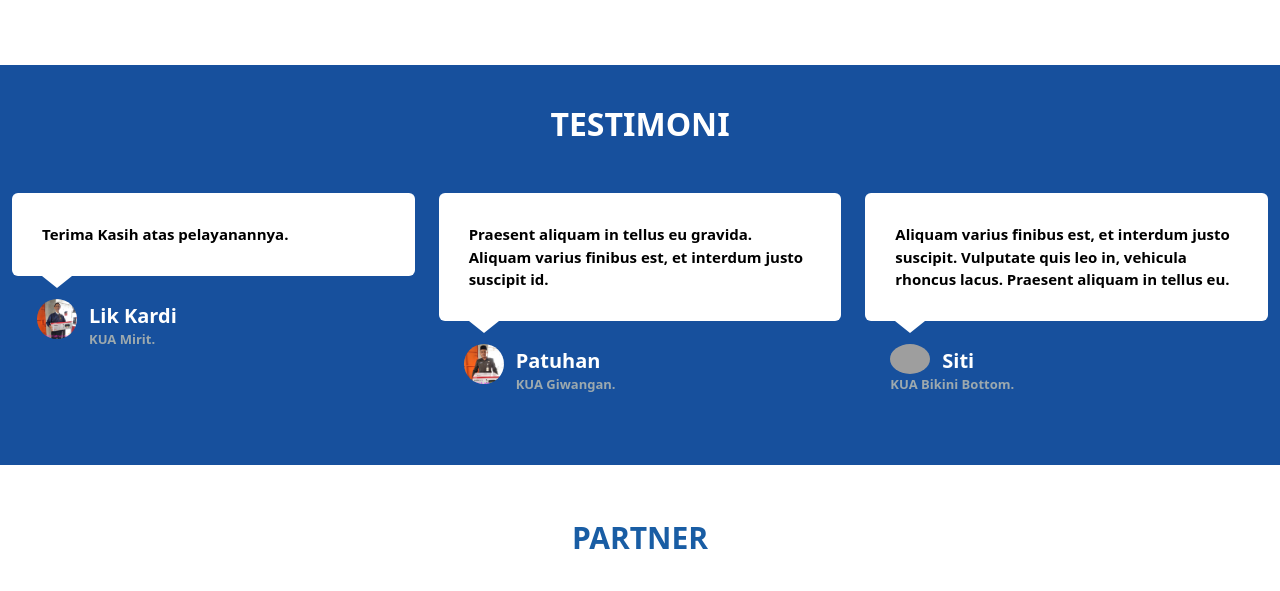
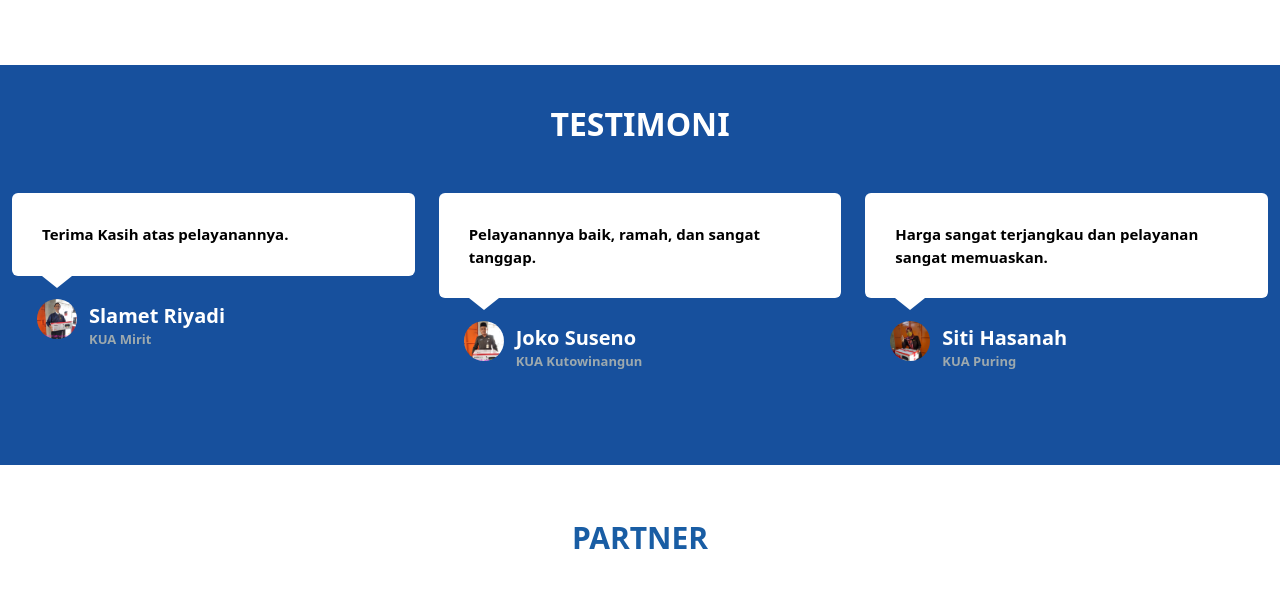
Before and after one commit to megantaros/divaprinter, a Flask app: page / in a window 1280 px wide. Shown: the part 1992-2583 px from the top of the page. Run offline with Flask 2, Linux system fonts and the light colour scheme; some libraries are stand-ins or nearby versions; grey boxes are pictures that could not be loaded.

Commit message:
Add files via upload

```diff
--- a/templates/index.html
+++ b/templates/index.html
@@ -160,26 +160,26 @@
                     <p class="description">Terima Kasih atas pelayanannya.</p>
                 </div>
                 <div class="author"><img class="rounded-circle" src="/static/img/testi-1.jpeg">
-                    <h5 class="name">Lik Kardi</h5>
-                    <p class="title">KUA Mirit.</p>
+                    <h5 class="name">Slamet Riyadi</h5>
+                    <p class="title">KUA Mirit</p>
                 </div>
             </div>
             <div class="col-md-6 col-lg-4 item">
                 <div class="box rounded">
-                    <p class="description">Praesent aliquam in tellus eu gravida. Aliquam varius finibus est, et interdum justo suscipit id.</p>
+                    <p class="description">Pelayanannya baik, ramah, dan sangat tanggap.</p>
                 </div>
                 <div class="author"><img class="rounded-circle" src="/static/img/testi-2.jpeg">
-                    <h5 class="name">Patuhan</h5>
-                    <p class="title">KUA Giwangan.</p>
+                    <h5 class="name">Joko Suseno</h5>
+                    <p class="title">KUA Kutowinangun</p>
                 </div>
             </div>
             <div class="col-md-6 col-lg-4 item">
                 <div class="box rounded">
-                    <p class="description">Aliquam varius finibus est, et interdum justo suscipit. Vulputate quis leo in, vehicula rhoncus lacus. Praesent aliquam in tellus eu.</p>
+                    <p class="description">Harga sangat terjangkau dan pelayanan sangat memuaskan.</p>
                 </div>
-                <div class="author"><img class="rounded-circle" src="/static/img/testi-3.jpeg">
-                    <h5 class="name">Siti</h5>
-                    <p class="title">KUA Bikini Bottom.</p>
+                <div class="author"><img class="rounded-circle" src="/static/img/testi-3.jpg">
+                    <h5 class="name">Siti Hasanah</h5>
+                    <p class="title">KUA Puring</p>
                 </div>
             </div>
         </div>
```
Also changed, not shown: templates/contact.html (+16 -16 lines).
